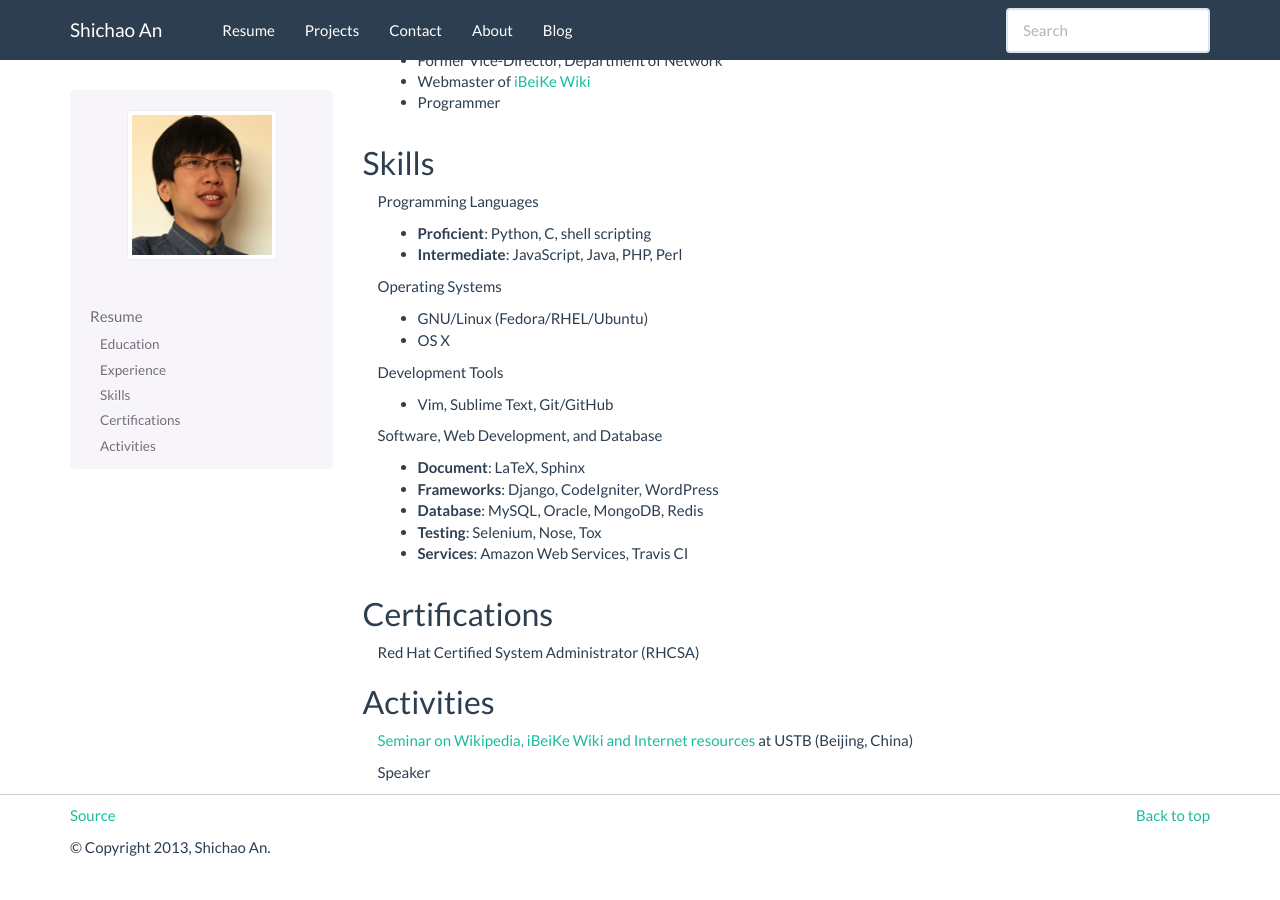
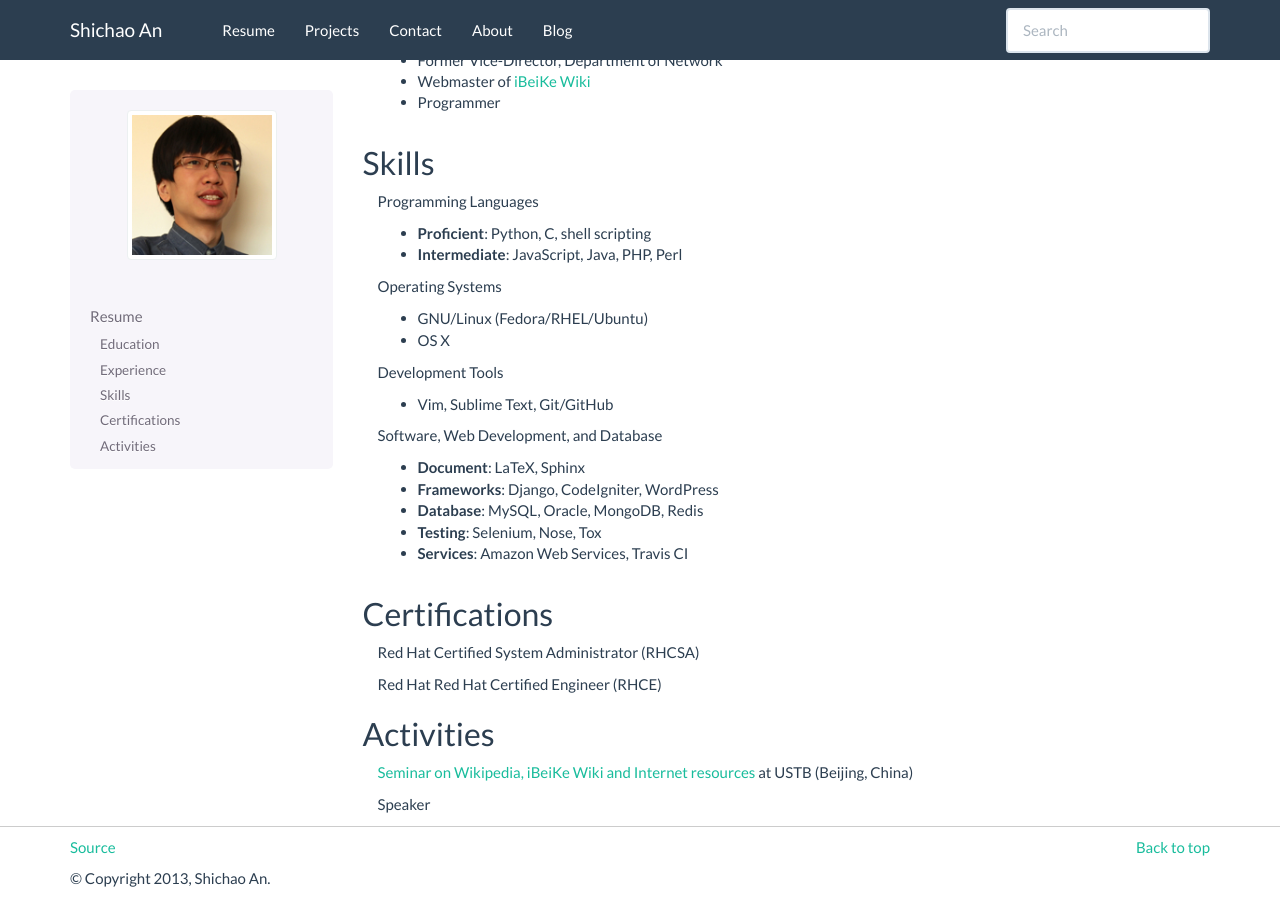
Before and after one commit to NulledExceptions/shichao, a Sphinx documentation site: the page built from source/resume.rst, in a window 1280 px wide and 900 px high, scrolled down 697 px. Built offline with Sphinx 7.4.7, drawn with Linux system fonts in a browser that asks for light colours; before the commit the page ends 1565 px from its top, so only the background shows below that.

Commit message:
Added RHCE to certifications

```diff
--- a/source/conf.py
+++ b/source/conf.py
@@ -104,7 +104,7 @@ html_theme_options = {
         ('Projects', 'projects'),
         ('Contact', 'contact'),
         ('About', 'about'),
-        ('Blog', '/blog/', 1),
+        ('Blog', 'http://blog.shichao-an.info/', True),
     ],
     'navbar_pagenav': False,
     'source_link_position': "footer",
--- a/source/resume.rst
+++ b/source/resume.rst
@@ -118,6 +118,10 @@ Certifications
 
     Red Hat Certified System Administrator (RHCSA)
 
+.. container:: section
+
+    Red Hat Red Hat Certified Engineer (RHCE)
+
 
 Activities
 ==========
```
